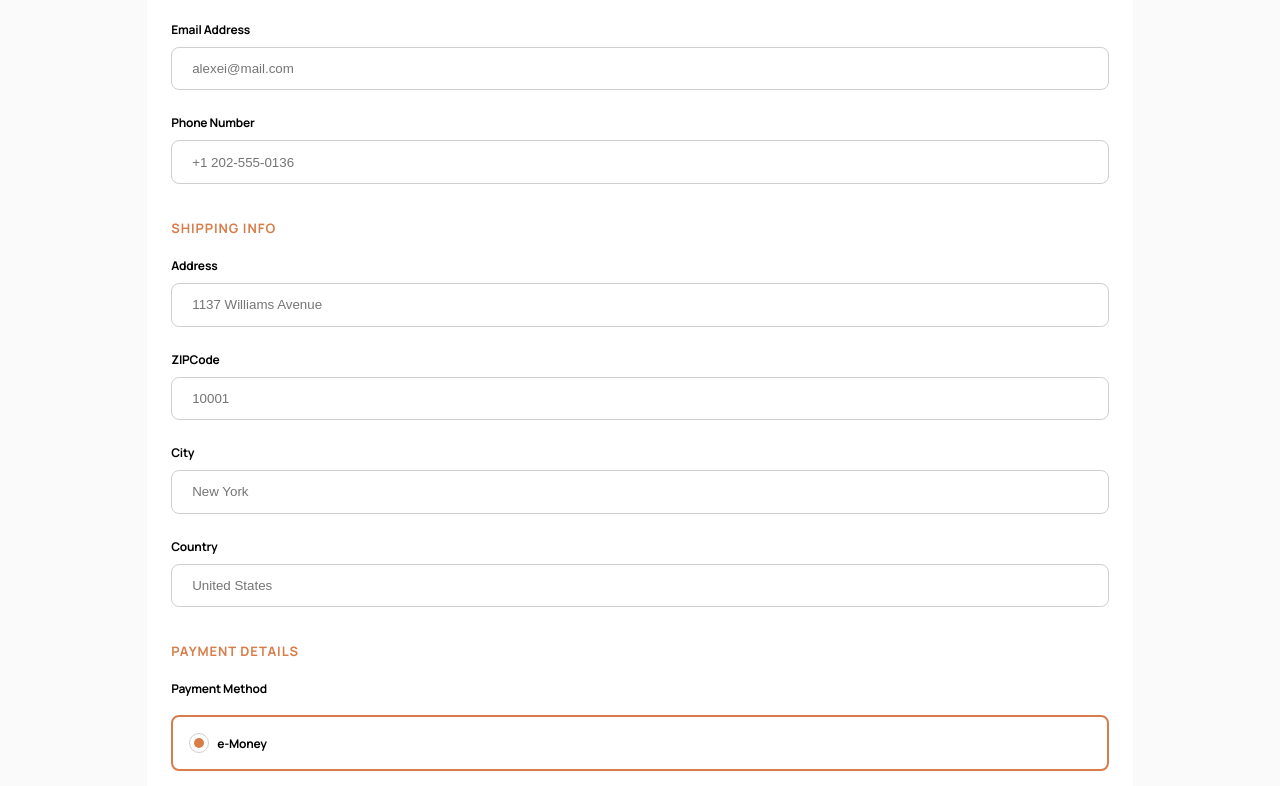
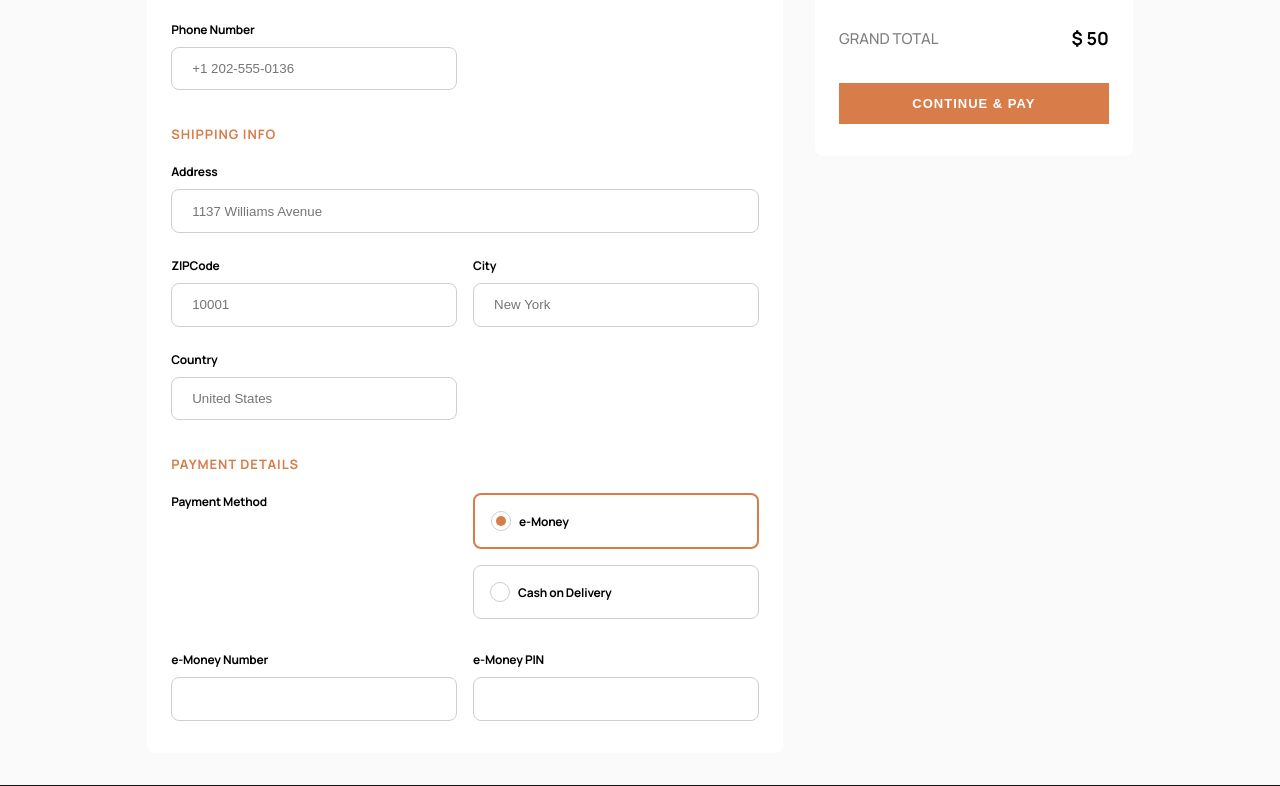
Before and after one commit to Osneue/audiophile-ecommerce-website, a React (Vite) app in the folder react-app/: page /checkout in a window 1280 px wide. Shown: the part 371-1157 px from the top of the page. Built offline with nearby package versions, Linux system fonts and the light colour scheme.

Commit message:
Complete responsive design of checkout page

```diff
--- a/react-app/src/pages/checkout/Checkout.jsx
+++ b/react-app/src/pages/checkout/Checkout.jsx
@@ -19,8 +19,12 @@ const Checkout = () => {
         </button>
       </div>
       <div className={styles.content}>
-        <CheckoutDetail />
-        <Summary />
+        <div className={styles.detail}>
+          <CheckoutDetail />
+        </div>
+        <div className={styles.summary}>
+          <Summary />
+        </div>
       </div>
     </div>
   )
--- a/react-app/src/pages/checkout/checkout.module.css
+++ b/react-app/src/pages/checkout/checkout.module.css
@@ -21,3 +21,19 @@
   color: var(--orange-dark);
   opacity: 1;
 }
+
+@media (min-width: 850px) {
+  .content {
+    display: flex;
+    justify-content: space-between;
+    gap: 2em;
+  }
+
+  .detail {
+    flex: 2;
+  }
+
+  .summary {
+    flex: 1;
+  }
+}
--- a/react-app/src/pages/checkout/containers/checkout-detail/CheckoutDetail.jsx
+++ b/react-app/src/pages/checkout/containers/checkout-detail/CheckoutDetail.jsx
@@ -27,28 +27,34 @@ const CheckoutDetail = () => {
 
       <div className={styles.checkoutTypeContainer}>
         <h3 className={styles.checkoutType}>Billing Details</h3>
+        <div className={styles.billing}>
           <Name {...inputProps} />
           <Email {...inputProps} />
           <Phone {...inputProps} />
         </div>
+      </div>
 
       <div className={styles.checkoutTypeContainer}>
         <h3 className={styles.checkoutType}>shipping info</h3>
+        <div className={styles.shipping}>
           <Address {...inputProps} />
           <ZIPCode {...inputProps} />
           <City {...inputProps} />
           <Country {...inputProps} />
         </div>
+      </div>
 
       <div className={styles.checkoutTypeContainer}>
         <h3 className={styles.checkoutType}>payment details</h3>
         <div>
+          <div className={styles.payment}>
             <h4 className={styles.paymentTitle}>Payment Method</h4>
             <div className={styles.paymentMethod}>
               <RadioBox label={radio[0]} {...inputProps} />
               <RadioBox label={radio[1]} {...inputProps} />
             </div>
-          <div>
+          </div>
+          <div className={styles.eMoney}>
             {isRadioSelected(radio[0]) && (
               <>
                 <EMoneyNum {...inputProps} />
@@ -137,7 +143,7 @@ const Phone = ({ buyer, handleChange, handleBlur }) => {
 
 const Address = ({ buyer, handleChange, handleBlur }) => {
   return (
-    <div className={styles.checkoutInputContainer}>
+    <div className={classNames(styles.checkoutInputContainer, styles.address)}>
       <label className={styles.checkoutLabel} htmlFor='address'>
         Address
       </label>
@@ -220,6 +226,7 @@ const EMoneyNum = ({ buyer, handleChange, handleBlur }) => {
   return (
     <div
       className={classNames(
+        styles.eMoneyNum,
         styles.checkoutInputContainer,
         buyer.isEMoneyNumValid ? '' : styles.error
       )}
@@ -246,6 +253,7 @@ const EMoneyPin = ({ buyer, handleChange, handleBlur }) => {
   return (
     <div
       className={classNames(
+        styles.eMoneyPin,
         styles.checkoutInputContainer,
         buyer.isEMoneyPinValid ? '' : styles.error
       )}
--- a/react-app/src/pages/checkout/containers/checkout-detail/checkout-detail.module.css
+++ b/react-app/src/pages/checkout/containers/checkout-detail/checkout-detail.module.css
@@ -126,3 +126,55 @@
   font-weight: 500;
   letter-spacing: -0.0178em;
 }
+
+@media (min-width: 600px) {
+  .billing {
+    display: grid;
+    grid-template-areas:
+      '. .'
+      '. .';
+    column-gap: 1em;
+  }
+
+  .shipping {
+    display: grid;
+    grid-template-areas:
+      'address address'
+      '. .'
+      '. .';
+    column-gap: 1em;
+  }
+
+  .address {
+    grid-area: address;
+  }
+
+  .payment {
+    display: flex;
+    justify-content: space-between;
+    gap: 1em;
+  }
+
+  .paymentTitle,
+  .paymentMethod {
+    flex: 1;
+  }
+
+  .eMoney {
+    display: flex;
+    justify-content: space-between;
+    align-items: center;
+    gap: 1em;
+  }
+
+  .eMoneyNum {
+    flex: 1;
+    margin: 0;
+  }
+  .eMoneyPin {
+    flex: 1;
+  }
+}
+
+@media (min-width: 850px) {
+}
```
Lines whose indentation alone changed are shown as unchanged.
